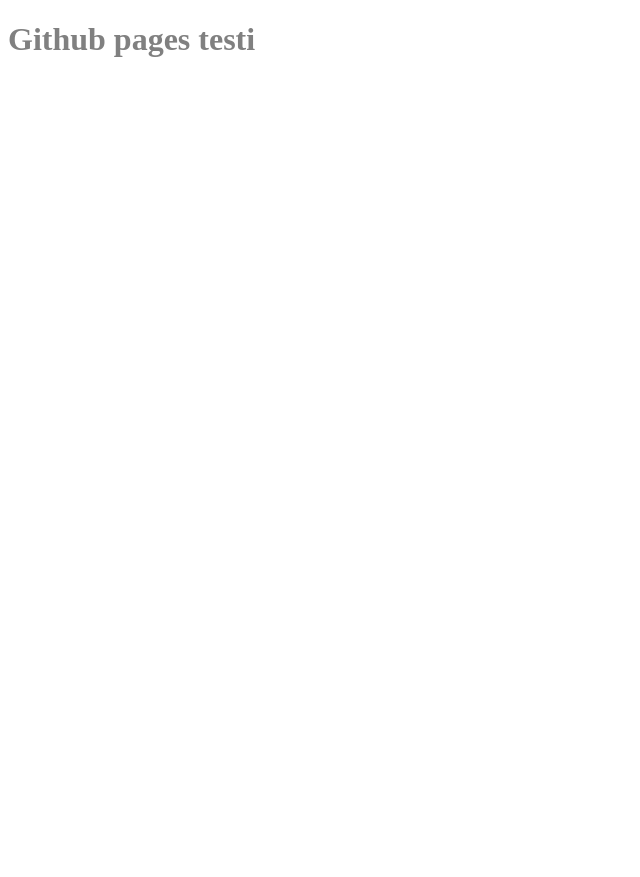
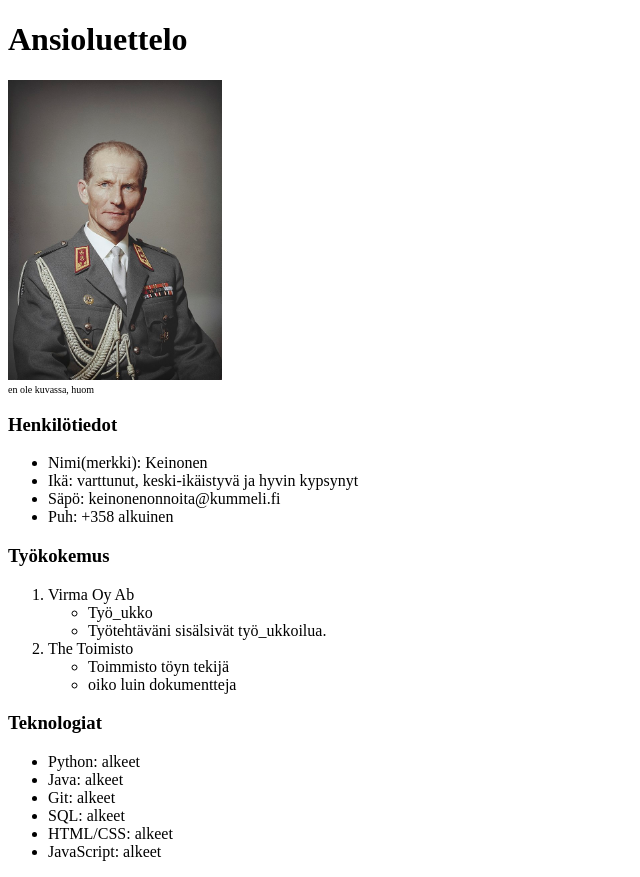
Before and after one commit to Keinonen/GitHub-sivut, a plain HTML site: page index.html in a window 1280 px wide. Shown: the whole page, without its empty margins (0-640 px from the left). Before the commit the page ends 800 px from the top, so only its background shows below. Drawn offline with Linux system fonts and the light colour scheme; files that its build step writes are made by us from their sources.

Commit message:
alkusivut

```diff
--- a/index.html
+++ b/index.html
@@ -7,12 +7,44 @@
 
   <title>Github page testi</title>
 
-  <link rel="stylesheet" href="css/styles.css">
+  <link rel="stylesheet" href="styles.css">
 
 </head>
 
 <body>
-  <h1>Github pages testi</h1>
+  <h1>Ansioluettelo</h1>
+  <img src="assets/Yrjo-Keinonen.jpg" alt="noita" height="300" width="214"/>
+  <p>en ole kuvassa, huom</p>
+    <h3>Henkilötiedot</h3>
+    <ul>
+      <li>Nimi(merkki): Keinonen</li>
+      <li>Ikä: varttunut, keski-ikäistyvä ja hyvin kypsynyt</li>
+      <li>Säpö: keinonenonnoita@kummeli.fi</li>
+      <li>Puh: +358 alkuinen</li>
+    </ul>
+  <h3>Työkokemus</h3>
+  <ol>
+    <li>Virma Oy Ab</li>
+    <ul>
+      <li>Työ_ukko</li>
+      <li>Työtehtäväni sisälsivät työ_ukkoilua.</li>
+    </ul>
+    <li>The Toimisto</li>
+    <ul>
+      <li>Toimmisto töyn tekijä</li>
+      <li>oiko luin dokumentteja</li>
+    </ul>
+  </ol>
+  <h3>Teknologiat</h3>
+    <ul>
+      <li>Python:     alkeet</li>
+      <li>Java:       alkeet</li>
+      <li>Git:        alkeet</li>
+      <li>SQL:        alkeet</li>
+      <li>HTML/CSS:   alkeet</li>
+      <li>JavaScript: alkeet</li>
+    </ul>
+
 </body>
 
 </html>
--- a/styles.css
+++ b/styles.css
@@ -1,3 +1,4 @@
-h1 {
-  color: grey;
+p {
+  font-size: 10px;
+  margin: auto;
 }
```
Also changed, not shown: assets/Yrjo-Keinonen.jpg (added).
